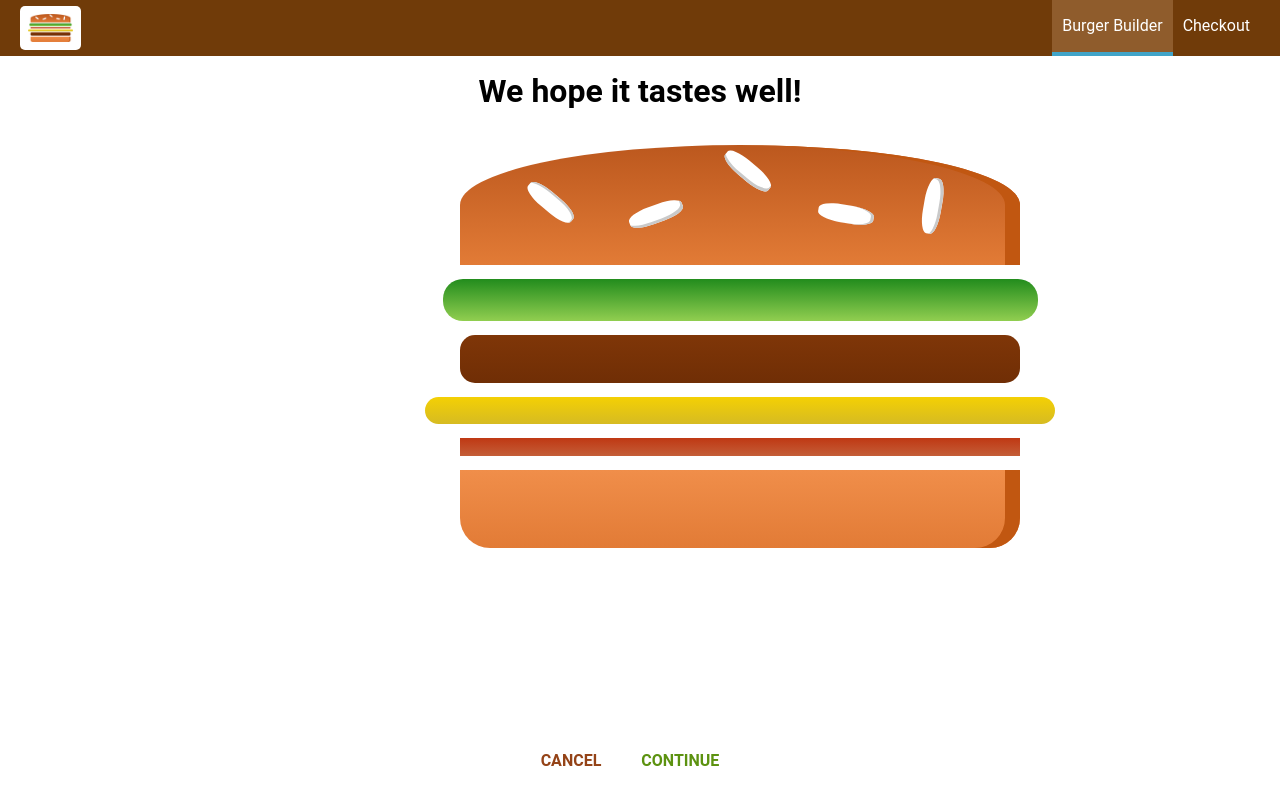
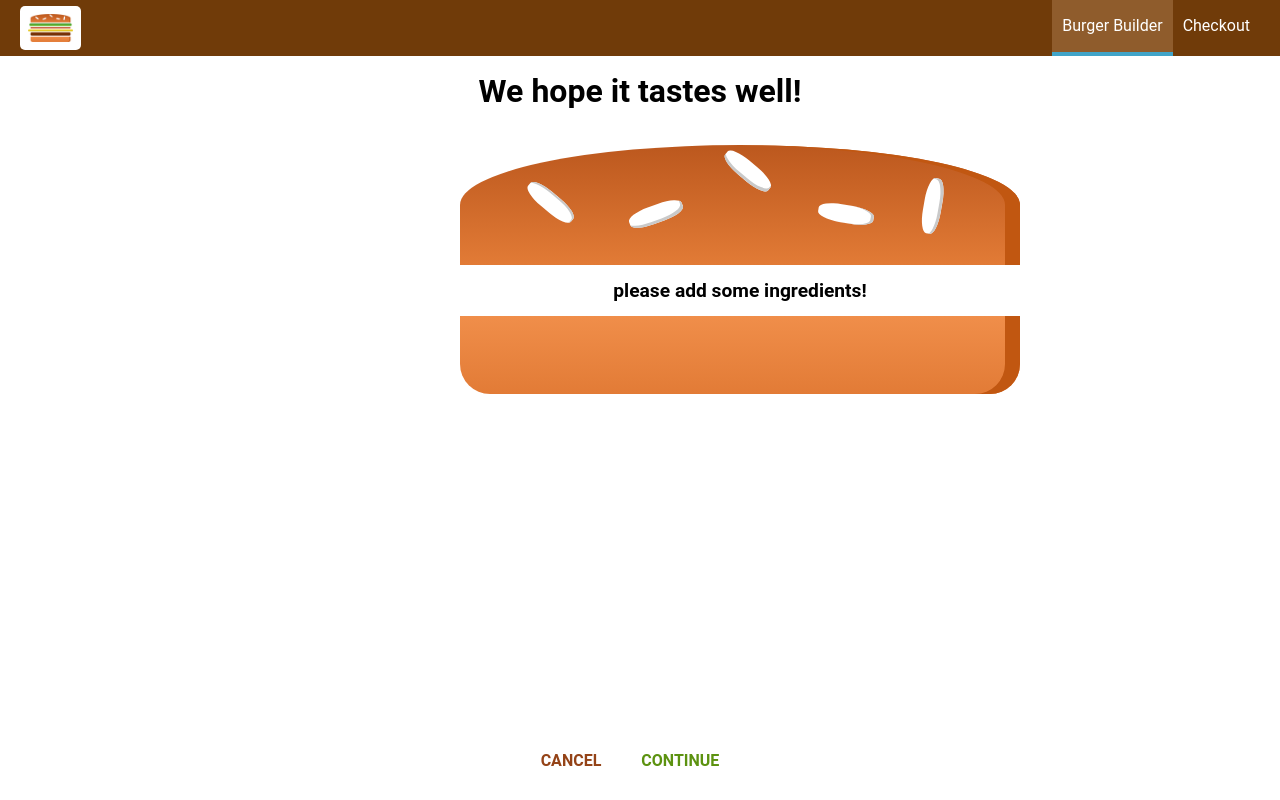
Before and after one commit to signalcat/burger-builder, a React app: page /checkout in a window 1280 px wide. Built offline with nearby package versions, Linux system fonts and the light colour scheme.

Commit message:
Pass ingredients via query params

```diff
--- a/src/containers/BurgerBuilder/BurgerBuilder.js
+++ b/src/containers/BurgerBuilder/BurgerBuilder.js
@@ -94,7 +94,7 @@
     puchaseContinueHandler = () => {
         // alert('You continue!');
 
-        this.setState({loading: true});
+        //this.setState({loading: true});
 
         // // For firebase, the name is the node name + .json
         // const order = {
@@ -120,9 +120,18 @@
         //     .catch(error => {
         //         this.setState({loading: false, purchasing: false});
         //     });
-        console.log(this.props);
-        this.props.history.push('/checkout');
+        // console.log(this.props);
 
+        // Pass ingredients via query parameters
+        const queryParams = [];
+        for (let i in this.state.ingredients) {
+            queryParams.push(encodeURIComponent(i) + '=' + encodeURIComponent(this.state.ingredients[i]));
+        }
+        const queryString = queryParams.join('&');
+        this.props.history.push({
+            pathname: '/checkout',
+            search: '?' + queryString
+        });
     }
 
     render() {
--- a/src/containers/Checkout/Checkout.js
+++ b/src/containers/Checkout/Checkout.js
@@ -9,6 +9,16 @@
             cheese: 1,
             bacon: 1
         }
+    }
+
+    componentDidMount() {
+        const query = new URLSearchParams(this.props.location.search);
+        const ingredients = {};
+        for (let param of query.entries()) {
+            // ['salad', '1']
+            ingredients[param[0]] = +param[1];
+        }
+        this.setState({ingredients: ingredients});
     }
 
     continueHandler = () => {
```
